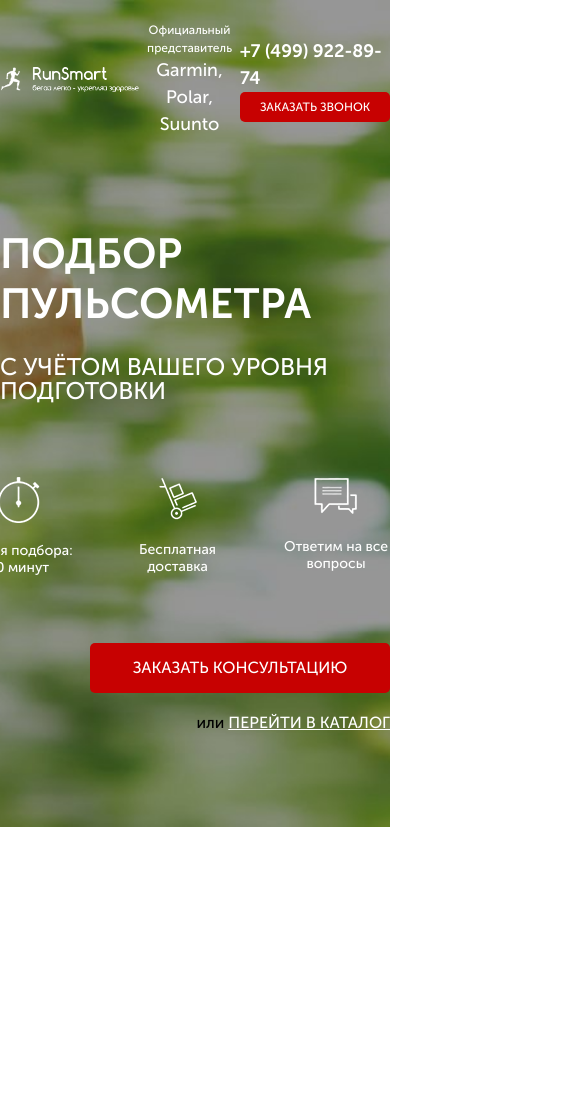
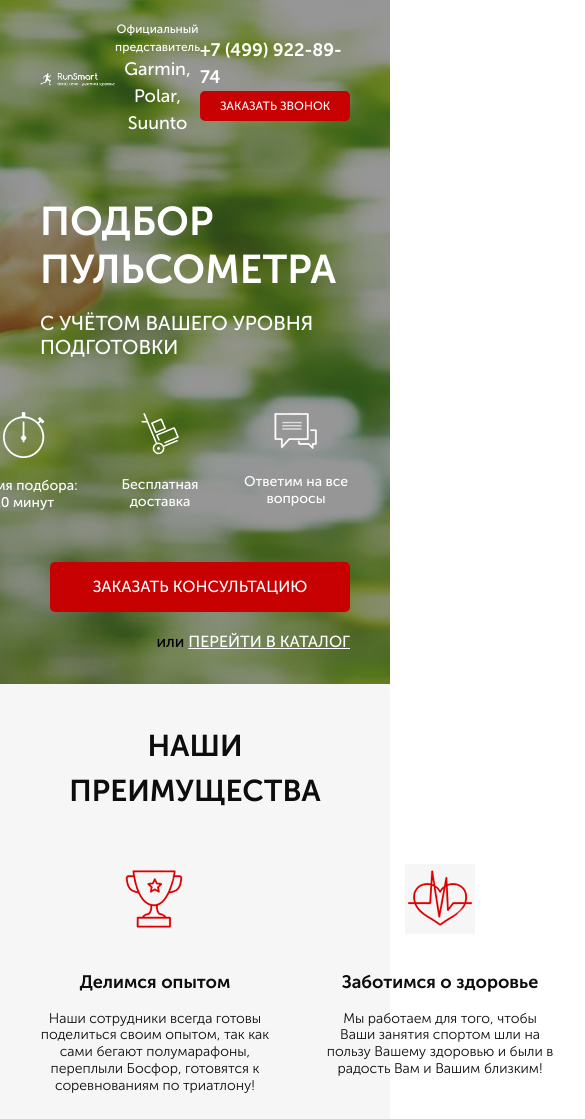
Before and after one commit to Uskovdanya/Uskovdanya-pulsumetr, a website: page src/index.html in a window 390 px wide. Shown: the top 1119 px of the page, 585 px wide, since content can reach past the window. Before the commit the page ends 844 px from the top, so only its background shows below. Drawn offline with Linux system fonts and the light colour scheme.

Commit message:
add mobile version, not ended

```diff
--- a/src/index.html
+++ b/src/index.html
@@ -53,6 +53,43 @@
             </div>
         </div>
     </div>
+    <div class="advantages">
+        <div class="container">
+            <div class="subheader">НАШИ ПРЕИМУЩЕСТВА</div>
+            <div class="advantages__icons">
+                <div class="advantages__icon">
+                    <img src="icons/second_block/cup.png" alt="cup">
+                    <div class="advantages__header">Делимся опытом</div>
+                    <div class="advantages__text">
+                        Наши сотрудники всегда готовы поделиться своим опытом,
+                        так как сами бегают полумарафоны, переплыли Босфор, готовятся к соревнованиям по триатлону!
+                    </div>
+
+                </div>
+                <div class="advantages__icon">
+                    <img src="icons/second_block/heart.png" alt="heart">
+                    <div class="advantages__header">Заботимся о здоровье</div>
+                    <div class="advantages__text">
+                        Мы работаем для того,
+                        чтобы Ваши занятия спортом шли на пользу Вашему здоровью и были в радость Вам и Вашим близким!
+                    </div>
+                </div>
+                <div class="advantages__icon">
+                    <img src="icons/second_block/shoe.png" alt="shoe">
+                    <div class="advantages__header">Учим бегать</div>
+                    <div class="advantages__text">
+                        Помогаем с обучением
+                        правильной технике бега!
+                        Дружим с крупнейшей школой бега в России -
+                        <a href="#">I LOVE RUNNING.</a>
+                    </div>
+                </div>
+            </div>
+
+
+
+        </div>
+    </div>
 
 </body>
 </html>
--- /dev/null
+++ b/src/sass/blocks/_advantages.scss
@@ -0,0 +1,45 @@
+.advantages {
+    min-height: 470px;
+    padding: 69px 0 0 0;
+    background-color: #f6f6f6;
+    &__icons {
+        display: flex;
+        justify-content: space-between;
+        width: 944px;
+        margin: 0 auto;
+        margin-top: 65px;
+
+    }
+    &__icon {
+        display: block;
+        width: 277px;
+        img {
+            display: block;
+            margin: 0 auto;
+            margin-bottom: 38px;
+        }
+    }
+    &__header {
+        text-align: center;
+
+
+        font-size: 18px;
+        font-weight: 700;
+        color: #0d0d0d;
+    }
+    &__text {
+        margin-top: 26px;
+        text-align: center;
+        font-size: 14px;
+        line-height: 1.2;
+        font-weight: 300;
+        color: #0d0d0d;
+        a {
+            text-decoration: underline;
+            color: $main-color;
+        }
+    }
+
+
+
+}
--- /dev/null
+++ b/src/sass/blocks/_media.scss
@@ -0,0 +1,57 @@
+@media (max-width: 1200px) {
+
+}
+@media (max-width: 991px) {
+    .header {
+        &__logo {
+            img {
+                width: 100%;
+            }
+        }
+    }
+    .promo {
+        min-height: 580px;
+        padding: 20px 40px 30px 40px;
+        &__header {
+            font-size: 40px;
+        }
+        &__subheader {
+            margin-top: 10px;
+            font-size: 20px;
+        }
+        &__wrapper {
+            margin-top: 60px;
+        }
+        &__icons {
+            width: 380px;
+            margin-top: 45px;
+        }
+    }
+    .button {
+        &_main {
+            margin-top: 50px;
+        }
+    }
+    .advantages {
+        min-height: 435px;
+        padding: 40px 40px 0 40px;
+        &__subheader {
+            font-size: 28px;
+        }
+        &__icons {
+            margin-top: 50px;
+            width: 800px;
+        }
+        &__icon {
+            width: 230px;
+            img {
+
+                margin-bottom: 35px;
+            }
+        }
+        &__text {
+            margin-top: 15px;
+        }
+    }
+
+}
--- /dev/null
+++ b/src/sass/blocks/_title.scss
@@ -0,0 +1,6 @@
+.subheader {
+    text-align: center;
+    font-size: 30px;
+    font-weight: 700;
+    color: #0d0d0d;
+}
--- a/src/sass/style.scss
+++ b/src/sass/style.scss
@@ -10,3 +10,6 @@
 @import 'blocks/promo';
 @import 'blocks/header';
 @import 'blocks/buttons';
+@import 'blocks/advantages';
+@import 'blocks/title';
+@import 'blocks/media';
```
Also changed, not shown: src/css/style.min.css.
